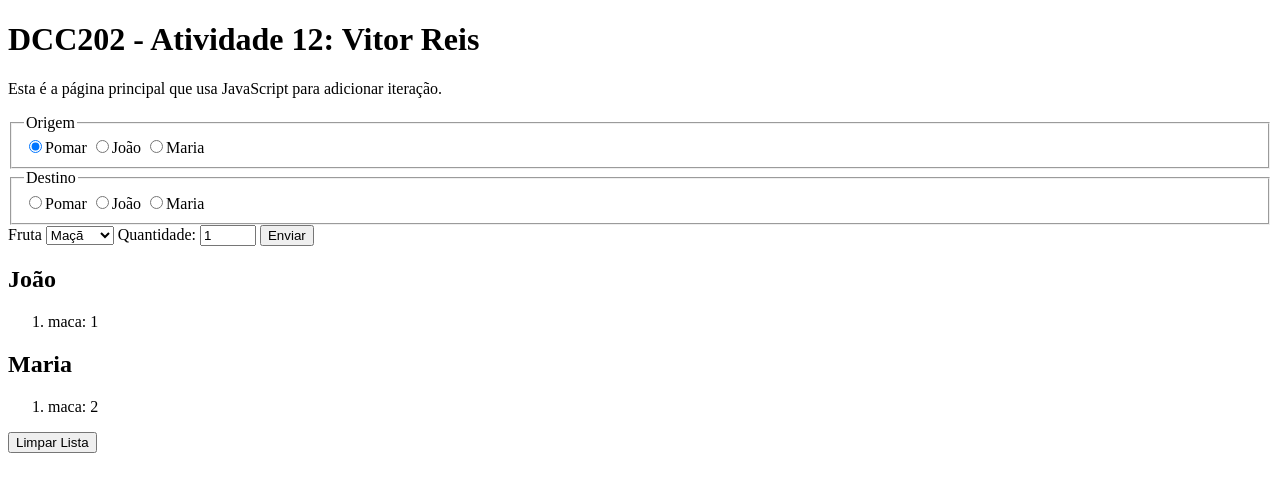
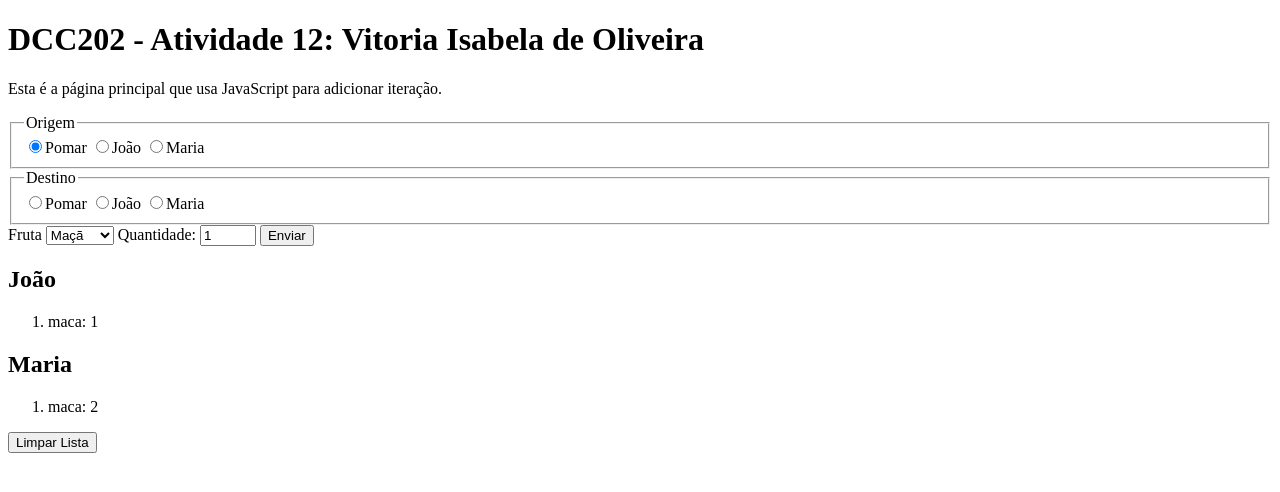
Before and after one commit to ufjf-dcc202/ufjf-dcc202-2023-3-a-atv12-vitoria-isabela, a website with bundled scripts: page index.html in a window 1280 px wide. Built offline with nearby package versions, Linux system fonts and the light colour scheme.

```diff
--- a/index.html
+++ b/index.html
@@ -8,7 +8,7 @@
 </head>
 <body>
     <main>
-        <h1>DCC202 - Atividade 12: Vitor Reis</h1>
+        <h1>DCC202 - Atividade 12: Vitoria Isabela de Oliveira</h1>
         <p>Esta é a página principal que usa JavaScript para adicionar iteração.</p>
         <section>
             <form name="entrada">
@@ -46,5 +46,6 @@
         </section>
     </main>
 </body>
+
 <button id="botaoLimparLista" type="button">Limpar Lista</button>
 </html>
```
